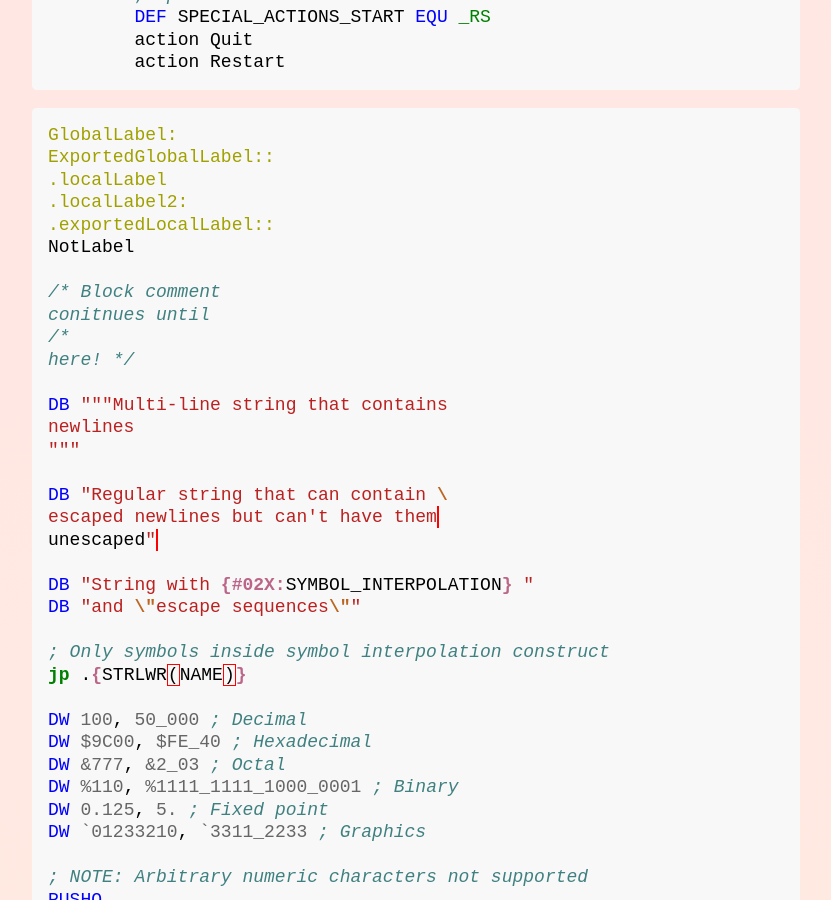
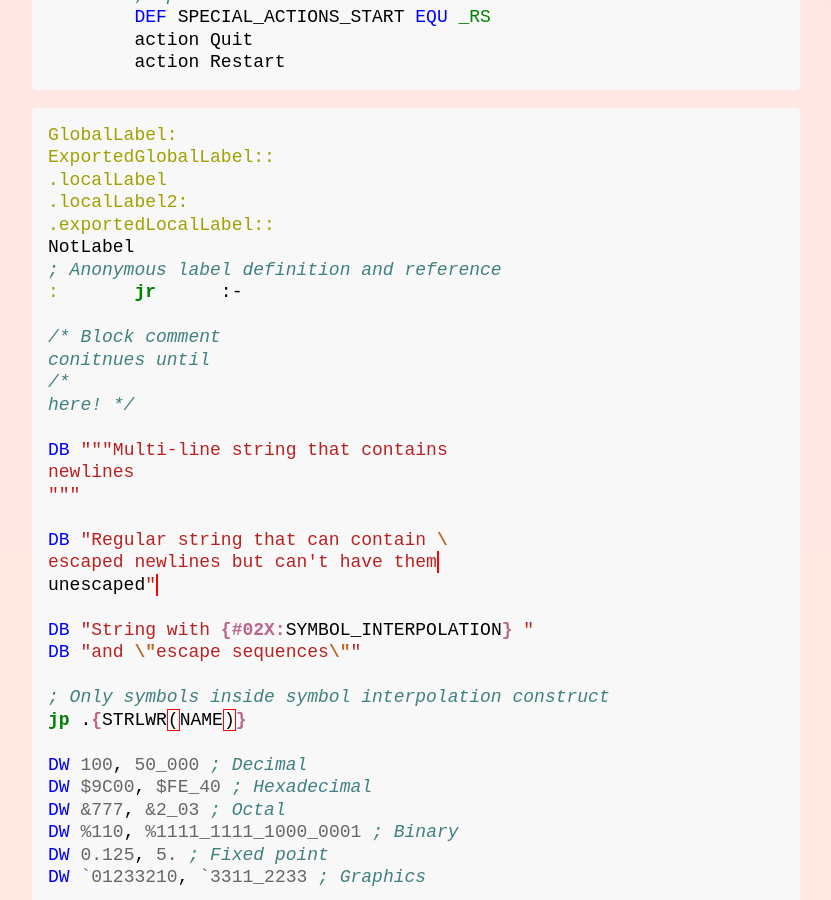
Before and after one commit to martendo/jekyll-highlight-rgbasm, a Jekyll site: the page built from index.md, in a window 1280 px wide and 900 px high, scrolled down 2209 px. Shown: the whole window, without its empty margins (224-1055 px from the left). Built offline with Jekyll 4.4.1, drawn with Linux system fonts in a browser that asks for light colours.

Commit message:
Highlight anonymous labels

```diff
--- a/_plugins/rgbasm.rb
+++ b/_plugins/rgbasm.rb
@@ -13,6 +13,7 @@ Jekyll::Hooks.register :site, :pre_render do
 			rule %r'\b(?:_RS|_NARG|__LINE__|__FILE__|__DATE__|__TIME__|__ISO_8601_LOCAL__|__ISO_8601_UTC__|__UTC_YEAR__|__UTC_MONTH__|__UTC_DAY__|__UTC_HOUR__|__UTC_MINUTE__|__UTC_SECOND__|__RGBDS_MAJOR__|__RGBDS_MINOR__|__RGBDS_PATCH__|__RGBDS_RC__|__RGBDS_VERSION__)\b', Name::Builtin # Predeclared symbol
 			rule %r'[a-z_][a-z0-9_#@]*'i, Name # Symbol
 			rule %r'(?:[a-z_][a-z0-9_#@]*)?\.[a-z0-9_#@]+'i, Name # Local label (global handled by above "Symbol")
+			rule %r':(?:-+|\++)', Name # Anonymous label
 		end
 
 		state :macargs do
@@ -28,6 +29,9 @@ Jekyll::Hooks.register :site, :pre_render do
 			end
 			rule %r'^([ \t]*)((?:[a-z_][a-z0-9_#@]*)?\.[a-z0-9_#@]+:?:?)'i do
 				groups Text, Name::Label # Local label definition
+			end
+			rule %r'^([ \t]*)(:)' do
+				groups Text, Name::Label # Anonymous label definition
 			end
 			rule %r'{', Str::Interpol, :interpol # Symbol interpolation
 			rule %r'/\*', Comment::Multiline, :comment # Multiline comment
--- a/index.md
+++ b/index.md
@@ -127,6 +127,8 @@ ExportedGlobalLabel::
 .localLabel2:
 .exportedLocalLabel::
 NotLabel
+; Anonymous label definition and reference
+:	jr	:-
 
 /* Block comment
 conitnues until
```
